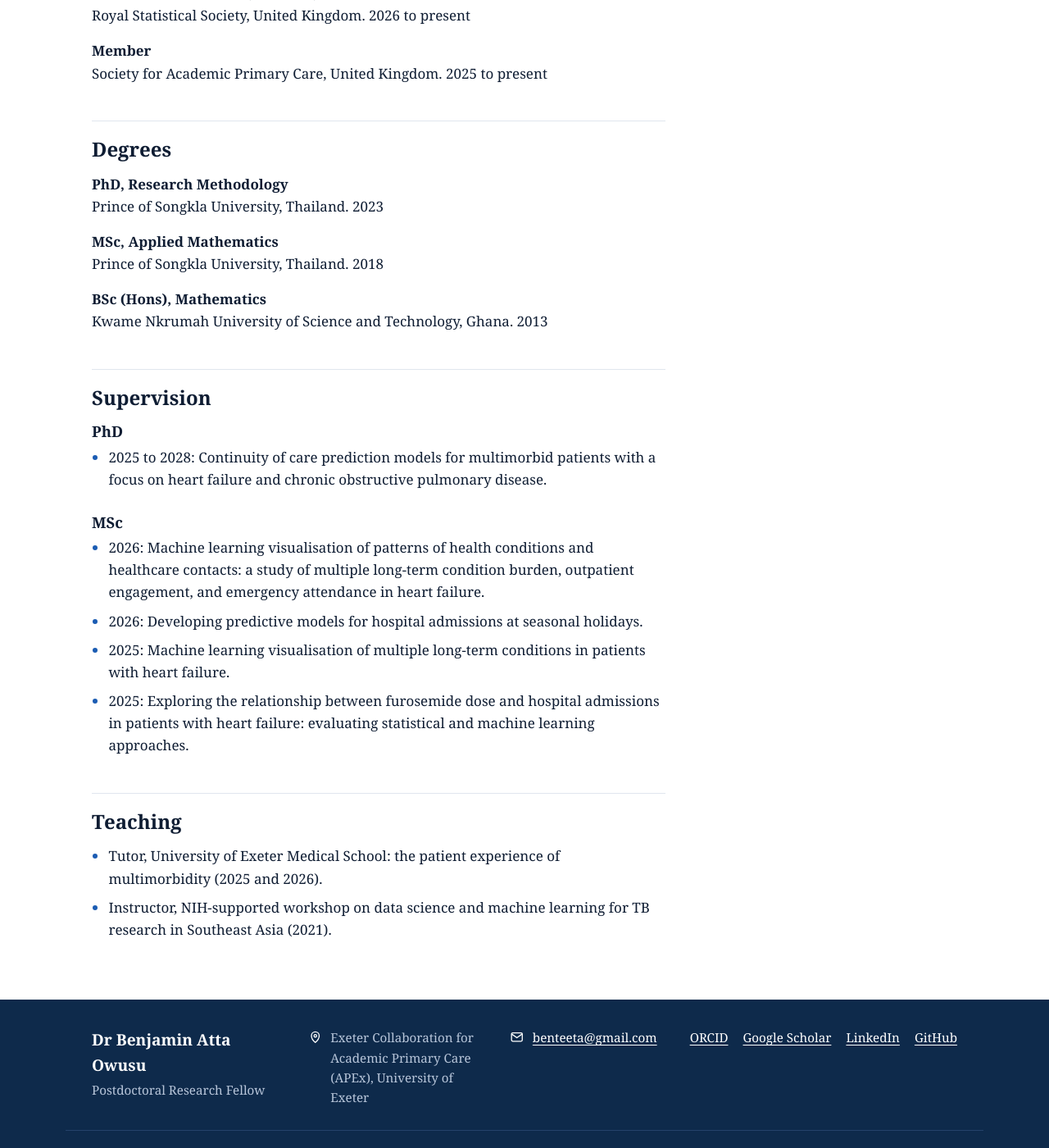
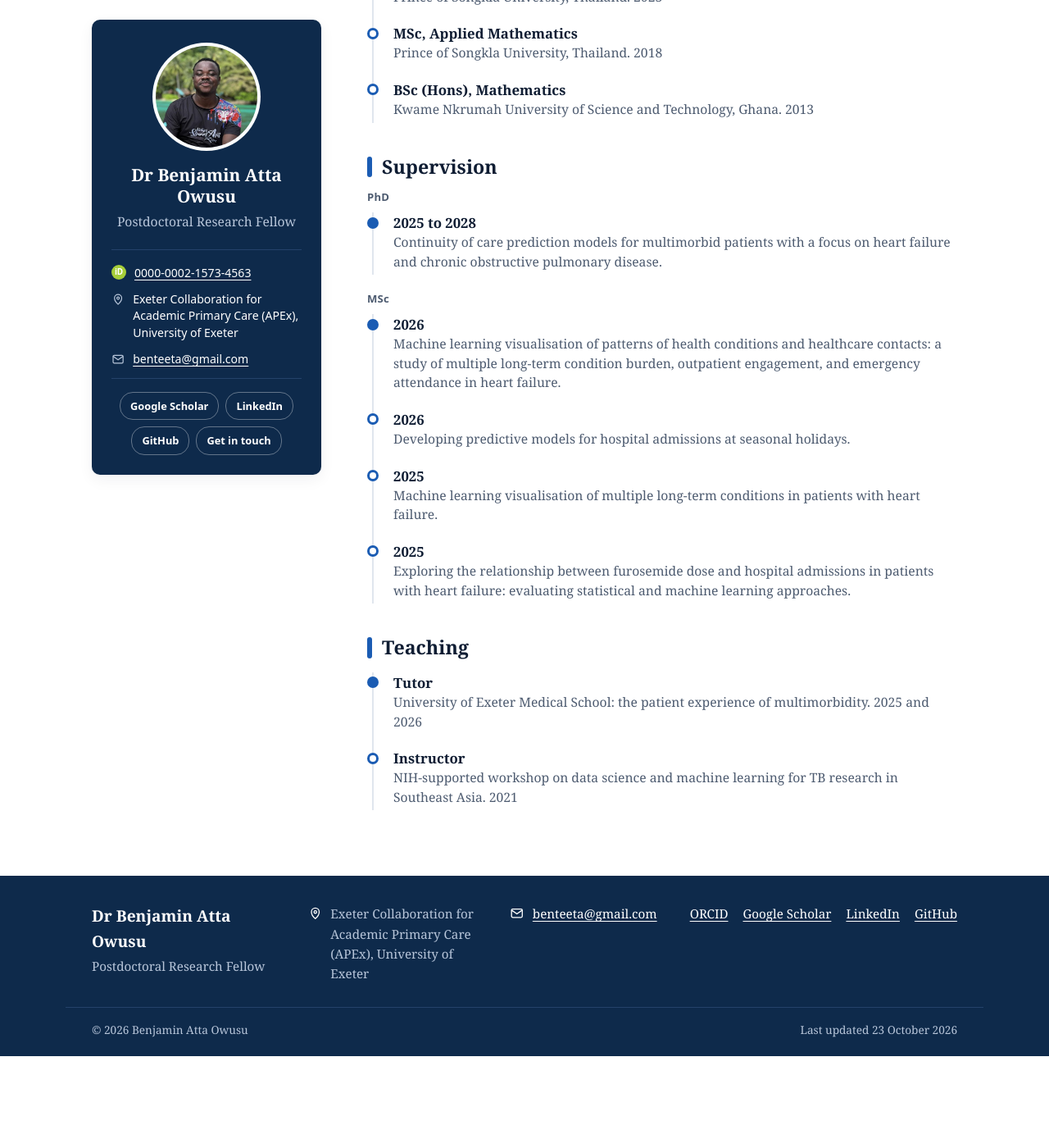
Before and after one commit to benteeta/website, a Jekyll site: the page built from about.md, in a window 1280 px wide and 1400 px high, scrolled down 2358 px. Shown: the whole window at 82% size. Built offline with Jekyll 4.4.1, drawn with Linux system fonts in a browser that asks for light colours; after the commit the page ends 3646 px from its top, so only the background shows below that; part of the change alters nothing that is shown.

Commit message:
Update about.md

```diff
--- a/about.md
+++ b/about.md
@@ -1,5 +1,5 @@
 ---
-layout: page
+layout: profile
 title: About me
 description: "Biography, research expertise, appointments, degrees, supervision and memberships."
 ---
@@ -30,51 +30,45 @@ He is committed to building research capacity. He supervises MSc and PhD student
 - Digital twins in healthcare
 - Health inequalities
 - Environmental and occupational epidemiology
+{: .chips}
 
 ## Appointments
 
-**Postdoctoral Research Fellow**<br>
-Exeter Collaboration for Academic Primary Care, University of Exeter Medical School, United Kingdom. December 2023 to present
-
-**Postdoctoral Research Fellow**<br>
-Faculty of Medicine, Prince of Songkla University, Thailand. January 2023 to December 2023
-
-**Research Assistant**<br>
-Division of Digital Innovation and Data Analytics, Faculty of Medicine, Prince of Songkla University, Thailand. 2021 to 2022
+- **Postdoctoral Research Fellow**<br>Exeter Collaboration for Academic Primary Care, University of Exeter Medical School, United Kingdom. December 2023 to present
+- **Postdoctoral Research Fellow**<br>Faculty of Medicine, Prince of Songkla University, Thailand. January 2023 to December 2023
+- **Research Assistant**<br>Division of Digital Innovation and Data Analytics, Faculty of Medicine, Prince of Songkla University, Thailand. 2021 to 2022
+{: .timeline}
 
 ## Memberships
 
-**Graduate Statistician (GradStat)**<br>
-Royal Statistical Society, United Kingdom. 2026 to present
-
-**Member**<br>
-Society for Academic Primary Care, United Kingdom. 2025 to present
+- **Graduate Statistician (GradStat)**<br>Royal Statistical Society, United Kingdom. 2026 to present
+- **Member**<br>Society for Academic Primary Care, United Kingdom. 2025 to present
+{: .timeline}
 
 ## Degrees
 
-**PhD, Research Methodology**<br>
-Prince of Songkla University, Thailand. 2023
-
-**MSc, Applied Mathematics**<br>
-Prince of Songkla University, Thailand. 2018
-
-**BSc (Hons), Mathematics**<br>
-Kwame Nkrumah University of Science and Technology, Ghana. 2013
+- **PhD, Research Methodology**<br>Prince of Songkla University, Thailand. 2023
+- **MSc, Applied Mathematics**<br>Prince of Songkla University, Thailand. 2018
+- **BSc (Hons), Mathematics**<br>Kwame Nkrumah University of Science and Technology, Ghana. 2013
+{: .timeline}
 
 ## Supervision
 
 ### PhD
 
-- 2025 to 2028: Continuity of care prediction models for multimorbid patients with a focus on heart failure and chronic obstructive pulmonary disease.
+- **2025 to 2028**<br>Continuity of care prediction models for multimorbid patients with a focus on heart failure and chronic obstructive pulmonary disease.
+{: .timeline}
 
 ### MSc
 
-- 2026: Machine learning visualisation of patterns of health conditions and healthcare contacts: a study of multiple long-term condition burden, outpatient engagement, and emergency attendance in heart failure.
-- 2026: Developing predictive models for hospital admissions at seasonal holidays.
-- 2025: Machine learning visualisation of multiple long-term conditions in patients with heart failure.
-- 2025: Exploring the relationship between furosemide dose and hospital admissions in patients with heart failure: evaluating statistical and machine learning approaches.
+- **2026**<br>Machine learning visualisation of patterns of health conditions and healthcare contacts: a study of multiple long-term condition burden, outpatient engagement, and emergency attendance in heart failure.
+- **2026**<br>Developing predictive models for hospital admissions at seasonal holidays.
+- **2025**<br>Machine learning visualisation of multiple long-term conditions in patients with heart failure.
+- **2025**<br>Exploring the relationship between furosemide dose and hospital admissions in patients with heart failure: evaluating statistical and machine learning approaches.
+{: .timeline}
 
 ## Teaching
 
-- Tutor, University of Exeter Medical School: the patient experience of multimorbidity (2025 and 2026).
-- Instructor, NIH-supported workshop on data science and machine learning for TB research in Southeast Asia (2021).
+- **Tutor**<br>University of Exeter Medical School: the patient experience of multimorbidity. 2025 and 2026
+- **Instructor**<br>NIH-supported workshop on data science and machine learning for TB research in Southeast Asia. 2021
+{: .timeline}
```
